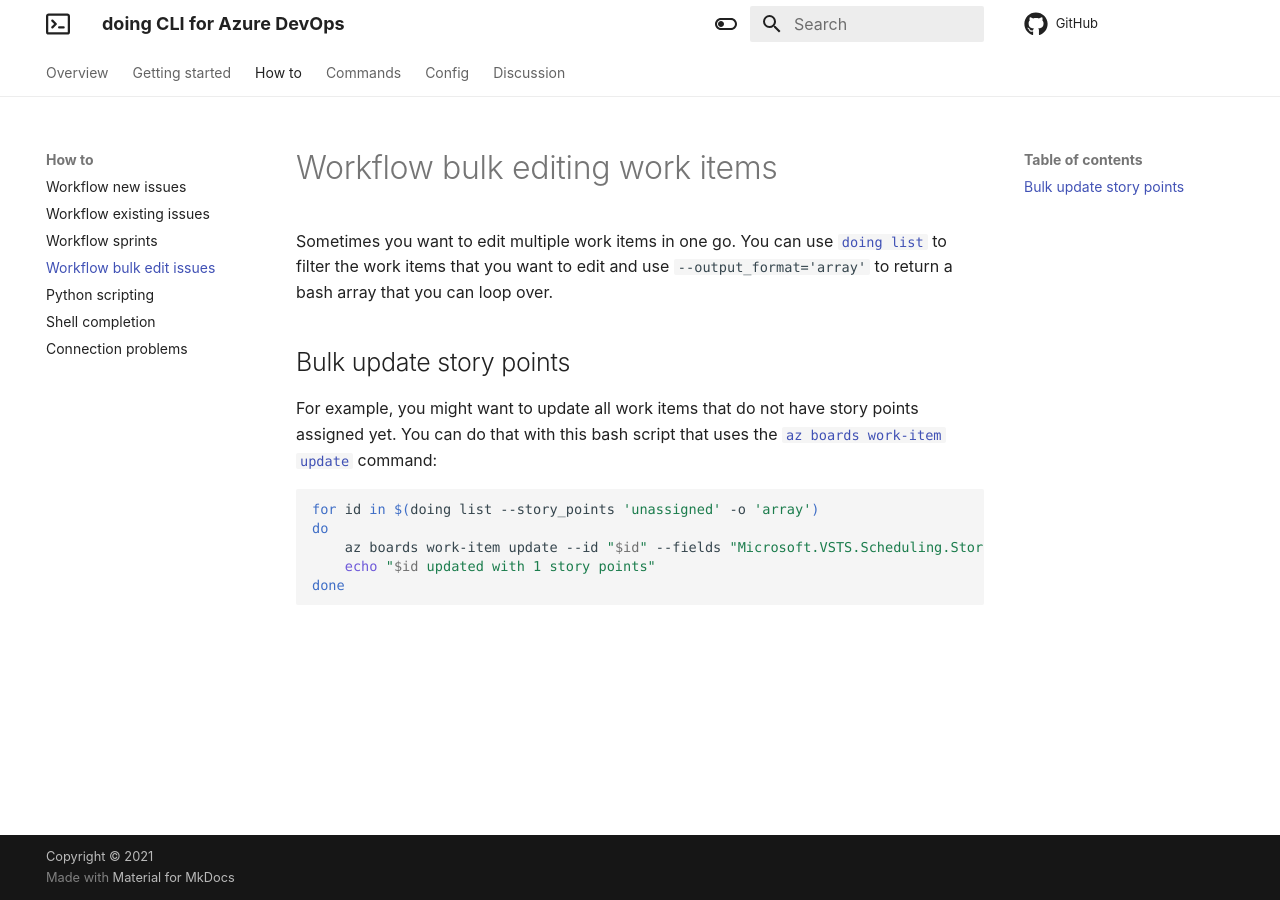
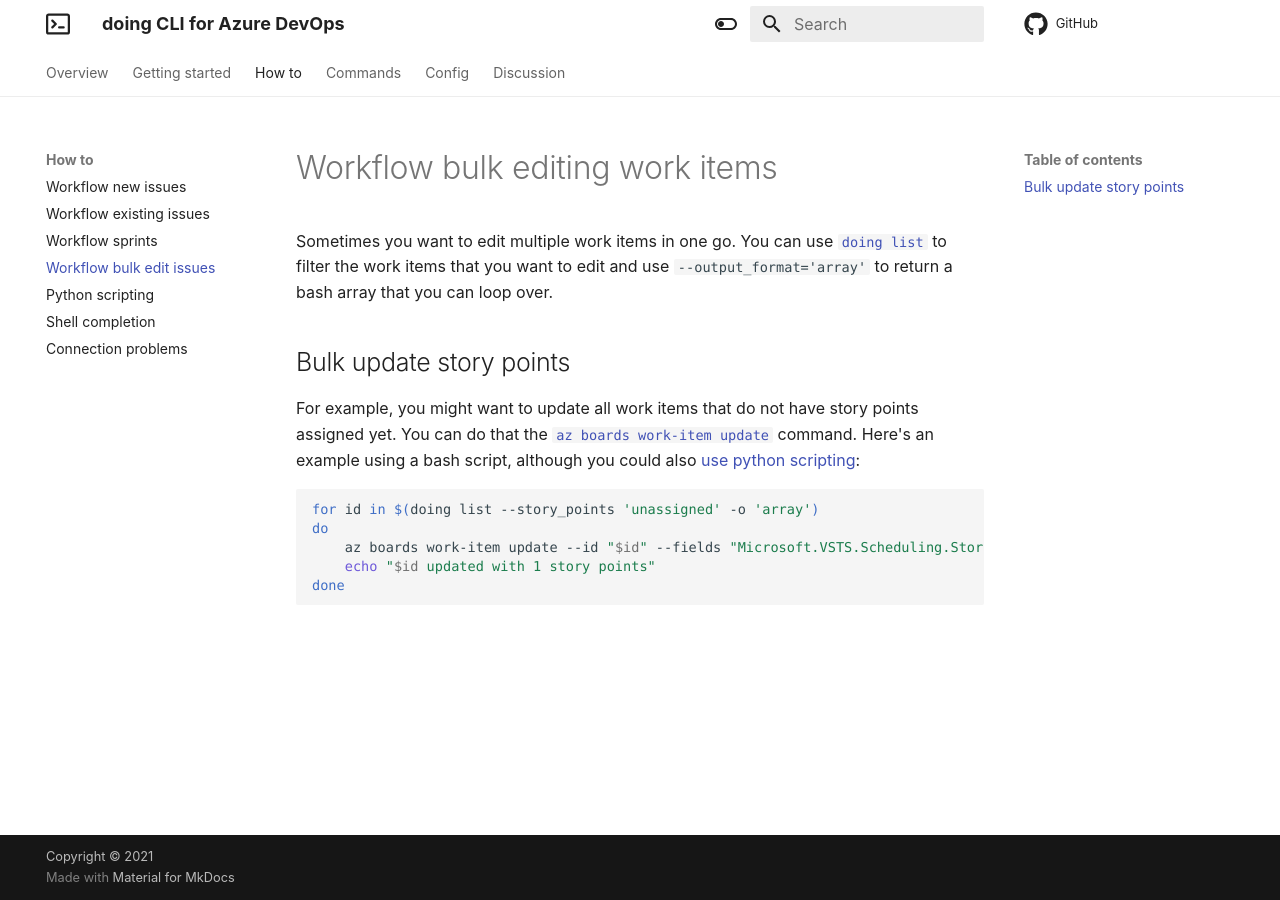
Before and after one commit to ing-bank/doing-cli, an MkDocs documentation site: the page built from docs/howto/workflow_bulk_edit_items.md, in a window 1280 px wide. Built offline with MkDocs 1.6.1 and Material for MkDocs 9.7.7, drawn with Linux system fonts in a browser that asks for light colours; comment, search, counter and statistics services are not loaded.

Commit message:
Add link on bulk editing to python scripting page

````diff
--- a/docs/howto/workflow_bulk_edit_items.md
+++ b/docs/howto/workflow_bulk_edit_items.md
@@ -4,7 +4,7 @@
 
 ## Bulk update story points
 
-For example, you might want to update all work items that do not have story points assigned yet. You can do that with this bash script that uses the [`az boards work-item update`](https://docs.microsoft.com/en-us/cli/azure/boards/work-item?view=azure-cli-latest#az_boards_work_item_update) command:
+For example, you might want to update all work items that do not have story points assigned yet. You can do that the [`az boards work-item update`](https://docs.microsoft.com/en-us/cli/azure/boards/work-item?view=azure-cli-latest#az_boards_work_item_update) command. Here's an example using a bash script, although you could also [use python scripting](python_scripting.md):
 
 ```bash
 for id in $(doing list --story_points 'unassigned' -o 'array')
````
